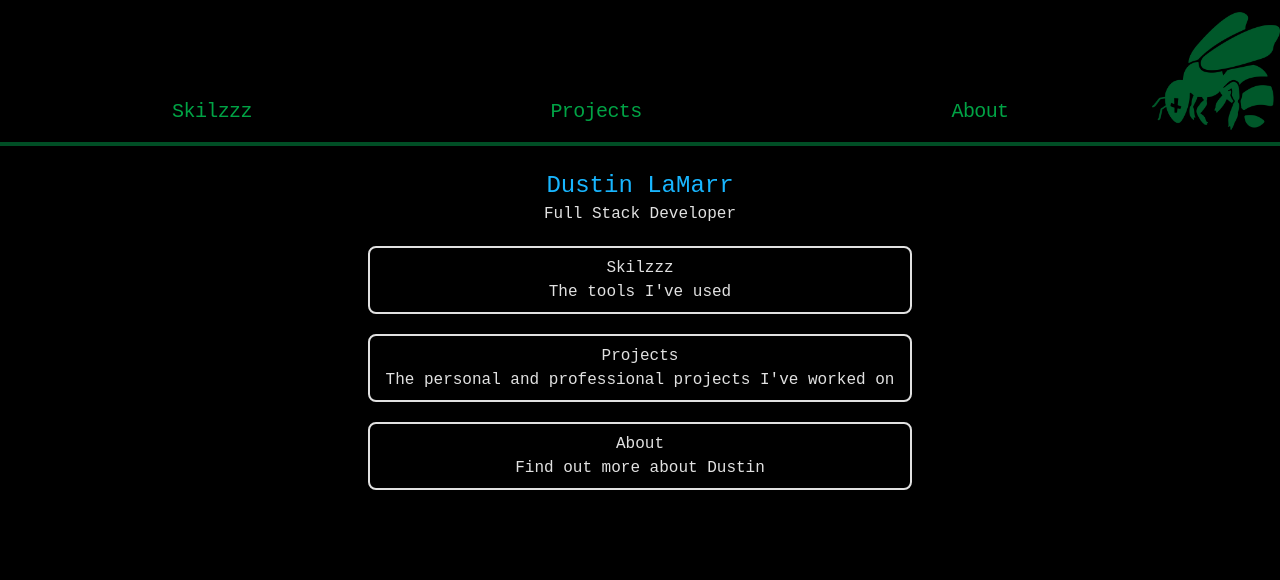
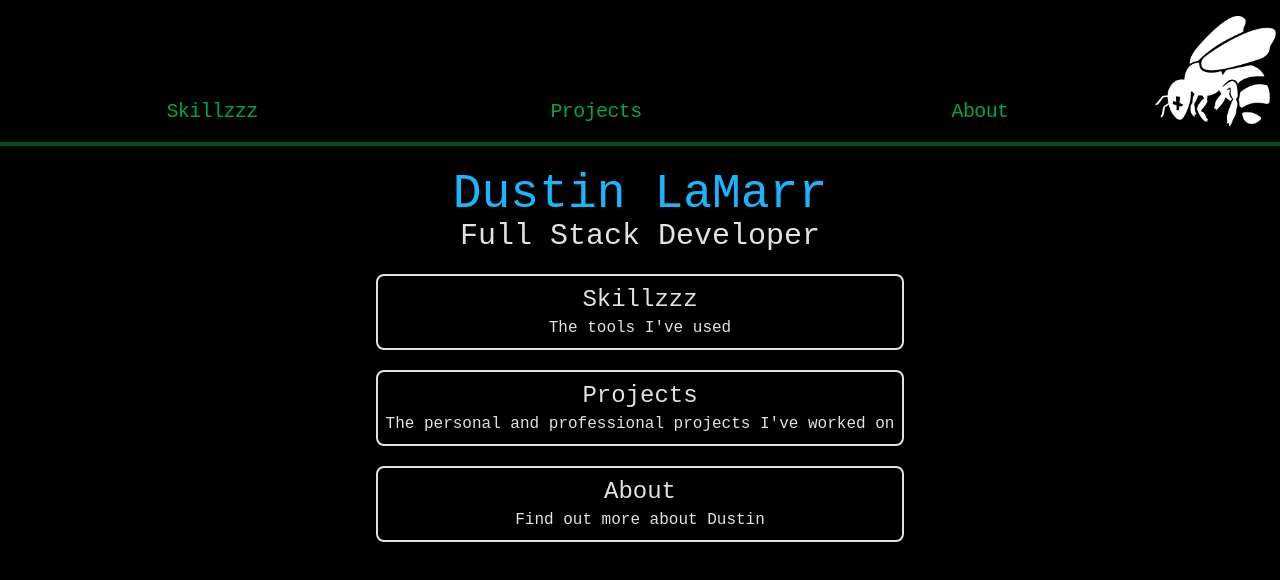
Before and after one commit to dustin-lamarr/vue-portfolio, a Nuxt app: page / in a window 1280 px wide. Shown: the top 580 px of the page. Built offline with nearby package versions, Linux system fonts and the light colour scheme.

Commit message:
Just keep moving shit around to make dynamic classes work

```diff
--- a/components/MainNav.vue
+++ b/components/Nav/Top.vue
@@ -12,10 +12,10 @@
     <img
       :class="{ 'w-32 mr-0': screen }"
       class="h-auto w-20 ml-auto my-3"
-      src="../assets/punkash_green_bee_dark.png"
+      src="../../assets/punkash_bee_outline.png"
     />
   </nav>
 </template>
 <script setup>
-defineProps({ screen: Boolean, sections: Object });
+defineProps({ screen: Boolean, sections: Array });
 </script>
--- a/components/SectionCards.vue
+++ /dev/null
@@ -1,12 +0,0 @@
-<template>
-  <li
-    class="text-center border-2 rounded-lg py-2 px-4"
-    :class="`border-${color}`"
-  >
-    <h3>{{ title }}</h3>
-    <h4>{{ subtitle }}</h4>
-  </li>
-</template>
-<script setup>
-defineProps({ title: String, subtitle: String, color: String });
-</script>
--- /dev/null
+++ b/json/sections.json
@@ -0,0 +1,17 @@
+[
+  {
+    "title": "Skillzzz",
+    "subtitle": "The tools I've used",
+    "outerStyle": "border-orange text-orange shadow-lg shadow-orange/50"
+  },
+  {
+    "title": "Projects",
+    "subtitle": "The personal and professional projects I've worked on",
+    "outerStyle": "border-purple text-purple shadow-lg shadow-purple/50"
+  },
+  {
+    "title": "About",
+    "subtitle": "Find out more about Dustin",
+    "outerStyle": "border-pink text-pink shadow-lg shadow-pink/50"
+  }
+]
--- a/pages/index.vue
+++ b/pages/index.vue
@@ -1,5 +1,9 @@
 <template>
-  <MainNav v-if="!state.pulse" :screen="screenWidth" :sections="sections" />
+  <NavTop
+    v-if="!state.pulse"
+    :screen="screenWidth"
+    :sections="sectionContent"
+  />
   <div class="flex flex-col bg-black h-screen px-1">
     <img
       src="../assets/punkash.png"
@@ -8,32 +12,31 @@
       class="flex self-center w-60 h-auto"
     />
     <div v-else class="self-center mt-6 text-center">
-      <h1 class="text-blue text-2xl">Dustin LaMarr</h1>
-      <h2>Full Stack Developer</h2>
-      <ul class="space-y-4 mt-5" v-for="{ title, subtitle, color } in sections">
-        <SectionCards :title="title" :subtitle="subtitle" :color="color" />
+      <h1 class="text-blue text-5xl">Dustin LaMarr</h1>
+      <h2 class="text-3xl">Full Stack Developer</h2>
+      <ul
+        class="space-y-4 mt-5"
+        v-for="{ title, subtitle, outerStyle } in sectionContent"
+      >
+        <li
+          class="text-center border-2 rounded-lg px-2 py-2"
+          :class="outerStyle"
+        >
+          <h3 class="text-2xl">{{ title }}</h3>
+          <h4>{{ subtitle }}</h4>
+        </li>
       </ul>
     </div>
   </div>
 </template>
 <script setup>
+import sections from "../json/sections.json";
+const sectionContent = computed(() => {
+  return sections;
+});
 const state = reactive({ pulse: true });
-const sections = [
-  { title: "Skilzzz", subtitle: "The tools I've used", color: "punkash" },
-  {
-    title: "Projects",
-    subtitle: "The personal and professional projects I've worked on",
-    color: "purple",
-  },
-  {
-    title: "About",
-    subtitle: "Find out more about Dustin",
-    color: "pink",
-  },
-];
 onMounted(() => {
   setTimeout(() => {
-    console.log("mounted timeout");
     state.pulse = false;
   }, 5000);
 });
```
